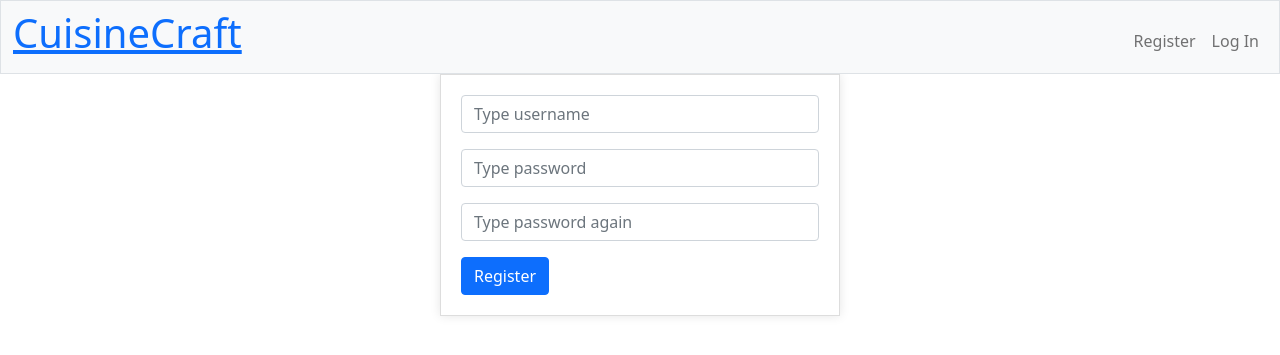
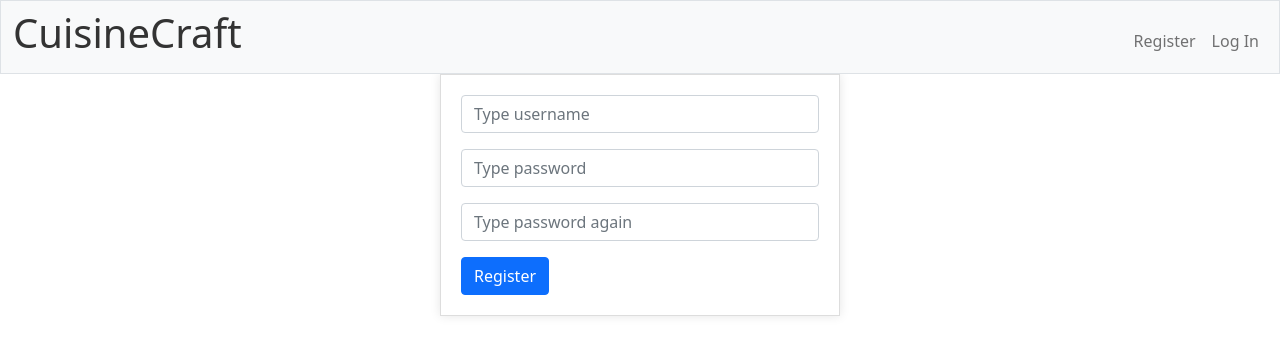
Before and after one commit to sangT220222/CS50x_final_project, a Flask app: page /register in a window 1280 px wide. Shown: the top 355 px of the page. Run offline with Flask 3, Linux system fonts and the light colour scheme.

Commit message:
remove the underline of an anchor tag, and changing the colour to black

```diff
--- a/static/styles.css
+++ b/static/styles.css
@@ -1,10 +1,8 @@
-/* Size for brand */
 nav .navbar-brand
 {
     font-size: xx-large;
 }
 
-/* Colors for brand */
 nav .navbar-brand .blue
 {
     color: #537fbe;
@@ -21,3 +19,8 @@ nav .navbar-brand .green
 {
     color: #2e944b;
 }
+
+a {
+    text-decoration: none;
+    color: #333;
+}
```
